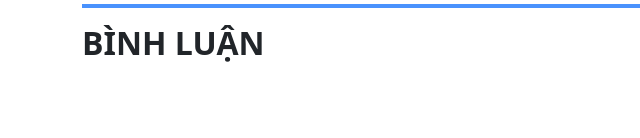
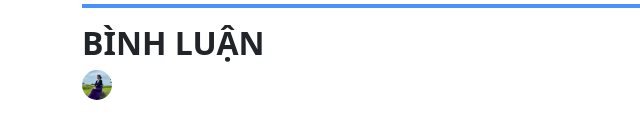
Before and after one commit to rysonof/rysonof.github.io, a plain HTML site: page index.html in a window 1280 px wide. Shown: the part 628-766 px from the top of the page, 0-640 px from the left. Drawn offline with nearby package versions, Linux system fonts and the light colour scheme.

Commit message:
add avatars

```diff
--- a/index.html
+++ b/index.html
@@ -137,6 +137,17 @@
         <!-- Comments -->
         <div class="row">
             <h2 class="fw-bold">BÌNH LUẬN</h2>
+
+            <div class="col-12">
+                <div class="row">
+                    <div class="col-3">
+                        <img src="./images/avatars/avatar1.jpg" alt="Avatar" style="border-radius: 50%;" width="30">
+                    </div>
+                    <div class="col-9">
+
+                    </div>
+                </div>
+            </div>
         </div>
     </div>
 
```
Also changed, not shown: images/avatars/avatar1.jpg (added), images/avatars/avatar2.jpg (added), images/avatars/avatar3.jpg (added), images/avatars/avatar4.jpg (added), images/avatars/avatar5.jpg (added), images/avatars/avatar6.jpg (added), images/avatars/avatar7.jpg (added).
